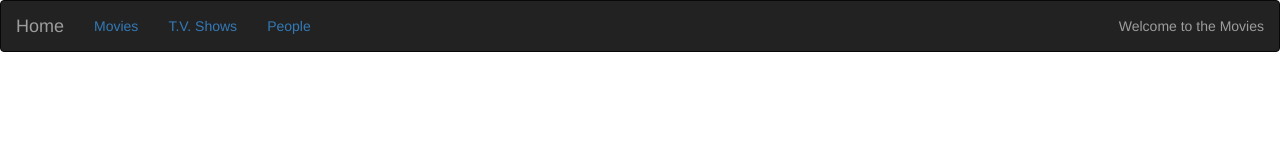
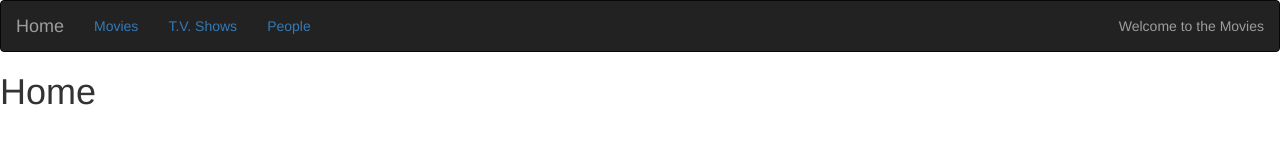
Before and after one commit to jordanrand1/moviedb-app, a React (Create React App) app: page / in a window 1280 px wide. Shown: the top 162 px of the page. Built offline with nearby package versions, Linux system fonts and the light colour scheme; no server answers.

Commit message:
path fix

```diff
--- a/src/components/App.js
+++ b/src/components/App.js
@@ -1,6 +1,8 @@
 import React, { Component } from 'react';
 import { Switch, Route } from 'react-router-dom';
 import Home from './Home';
+import People from './People';
+import TvShow from './TvShow';
 import Navbar from './Navbar';
 import '../App.css';
 import { BrowserRouter as Router } from 'react-router-dom';
@@ -12,7 +14,9 @@ class App extends Component {
         <>
           <Navbar />
           <Switch>
-            <Route path='' exact component={Home} />
+            <Route exact path='/'  component={Home} />
+            <Route exact path='/people'  component={People} />
+            <Route exact path='/tvshow'  component={TvShow} />
           </Switch>
         </>
       </Router>
--- a/src/components/Home.js
+++ b/src/components/Home.js
@@ -21,6 +21,7 @@ class Home extends React.Component {
   render() {
     return (
       <>
+      <h1>Home</h1>
       </>
     )
   }
--- a/src/components/Navbar.js
+++ b/src/components/Navbar.js
@@ -29,7 +29,7 @@ class NavBar extends React.Component {
             </NavLink>
           </NavItem>
           <NavItem>
-            <NavLink eventKey={2} to="/tvShows">
+            <NavLink eventKey={2} to="/tvshow">
               T.V. Shows
             </NavLink>
           </NavItem>
--- /dev/null
+++ b/src/components/People.js
@@ -0,0 +1,29 @@
+import React from 'react';
+import axios from 'axios';
+
+const key = process.env.REACT_APP_API_KEY
+const id = 1
+
+class People extends React.Component {
+
+  // state = {
+  //   data: {}
+  // }
+
+  // componentDidMount() {
+  //   axios.get(BASE_URL)
+  //     .then( res => this.setState({
+  //       data: res.data
+  //     })
+  //   )
+  // }
+
+  render() {
+    return (
+      <>
+      </>
+    )
+  }
+}
+
+export default People;
--- a/src/components/TvShow.js
+++ b/src/components/TvShow.js
@@ -4,7 +4,7 @@ class TvShow extends Component {
   render() {
     return (
         <div>
-          <p>Testing</p>
+          <p>TV Show</p>
         </div>
     );
   }
```
